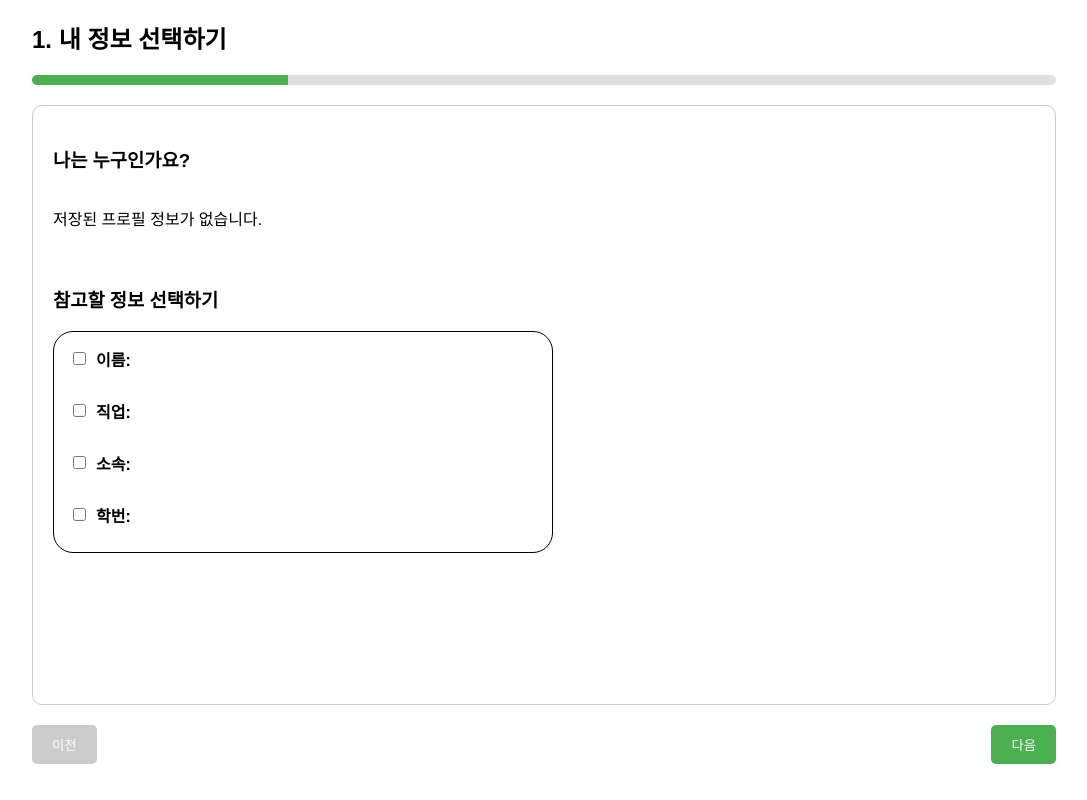
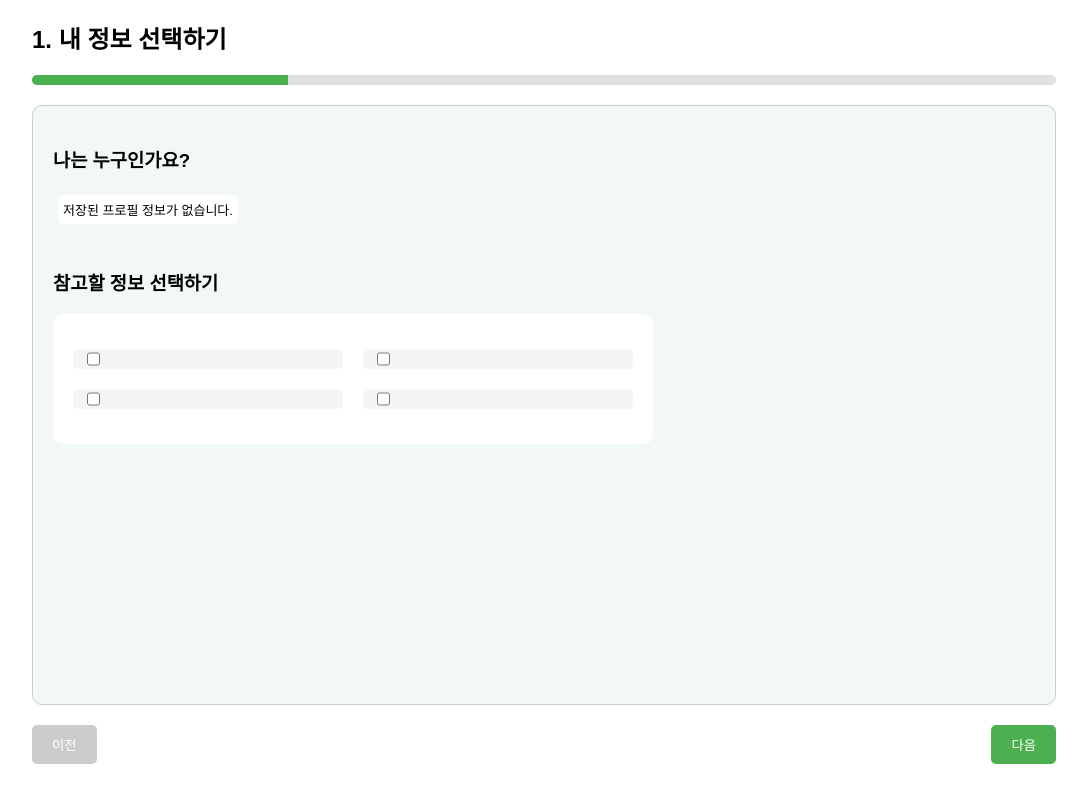
Before and after one commit to zhzkal2/piyak-hackathon, a React (Create React App) app in the folder frontend/: page /send-mail in a window 1280 px wide. Shown: the whole page, without its empty margins (96-1183 px from the left). Built offline with nearby package versions, Linux system fonts and the light colour scheme.

Commit message:
Style: 메일 보내기 기능 디자인 추가

```diff
--- a/frontend/src/components/Form1Picker/Form1Picker.css
+++ b/frontend/src/components/Form1Picker/Form1Picker.css
@@ -13,13 +13,32 @@
   flex-wrap: wrap;
   margin-bottom: 20px;
 
+  & section {
+    width: 300px;
+    height: 150px;
+    background-color: #d4f7f9;
+    padding: 10px;
+    border-radius: 10px;
+    cursor: pointer;
+    margin-right: 20px;
+    display: flex;
+    flex-wrap: wrap;
+  }
+
   & div {
-    background-color: whitesmoke;
-    padding: 10px;
-    border-radius: 20px;
-    cursor: pointer;
-    border: 1px solid #ccc;
-    margin-right: 20px;
+    width: 50%;
+  }
+
+  & strong {
+    font-size: 13px;
+  }
+
+  & p {
+    background-color: white;
+    font-size: 13px;
+    padding: 5px;
+    margin: 5px;
+    border-radius: 5px;
   }
 }
 
@@ -28,17 +47,27 @@
 }
 
 .profile-select-result {
-  width: 90%;
-  max-width: 500px;
-  border: 1px solid #000;
-  padding: 15px;
-  border-radius: 20px;
-}
+  width: 600px;
+  height: 130px;
+  border-radius: 10px;
+  display: flex;
+  flex-wrap: wrap;
+  justify-content: center;
+  align-content: center;
+  background-color: white;
 
-label {
-  display: flex;
-  align-items: center;
-  margin-bottom: 10px;
+  & label {
+    width: 45%;
+    display: flex;
+    background-color: #d4f7f9;
+    margin: 10px;
+    padding: 0 10px;
+    border-radius: 5px;
+  }
+
+  & p {
+    margin: 10px;
+  }
 }
 
 input[type="checkbox"] {
--- a/frontend/src/components/Form1Picker/Form1Picker.jsx
+++ b/frontend/src/components/Form1Picker/Form1Picker.jsx
@@ -86,32 +86,63 @@ export default function Form1Picker() {
       <div className="profile-select-options">
         {profiles.length > 0 ? (
           profiles.map((profile, index) => (
-            <div
+            <section
               key={index}
               onClick={() => handleSelectProfile(profile)}
               style={{
-                cursor: "pointer",
-                border: "1px solid #ccc",
-                padding: "10px",
-                margin: "10px 0",
-                borderRadius: "10px",
                 backgroundColor:
-                  selectedProfile === profile ? "#f0f0f0" : "#fff",
+                  selectedProfile === profile ? "#d4f7f9" : "#fff",
               }}
             >
-              <p>
-                <strong>이름:</strong> {profile.name || "정보 없음"}
-              </p>
-              <p>
-                <strong>직업:</strong> {profile.job || "정보 없음"}
-              </p>
-              <p>
-                <strong>소속:</strong> {profile.affiliation || "정보 없음"}
-              </p>
-              <p>
-                <strong>학번:</strong> {profile.number || "정보 없음"}
+              <div>
+                <strong>이름</strong>
+                <p
+                  style={{
+                    backgroundColor:
+                      selectedProfile === profile ? "" : "whitesmoke",
+                    color: selectedProfile === profile ? "" : "gray",
+                  }}
+                >
+                  {profile.name || "정보 없음"}
                 </p>
               </div>
+              <div>
+                <strong>직업</strong>
+                <p
+                  style={{
+                    backgroundColor:
+                      selectedProfile === profile ? "" : "whitesmoke",
+                    color: selectedProfile === profile ? "" : "gray",
+                  }}
+                >
+                  {profile.job || "정보 없음"}
+                </p>
+              </div>
+              <div>
+                <strong>소속</strong>
+                <p
+                  style={{
+                    backgroundColor:
+                      selectedProfile === profile ? "" : "whitesmoke",
+                    color: selectedProfile === profile ? "" : "gray",
+                  }}
+                >
+                  {profile.affiliation || "정보 없음"}
+                </p>
+              </div>
+              <div>
+                <strong>학번</strong>
+                <p
+                  style={{
+                    backgroundColor:
+                      selectedProfile === profile ? "" : "whitesmoke",
+                    color: selectedProfile === profile ? "" : "gray",
+                  }}
+                >
+                  {profile.number || "정보 없음"}
+                </p>
+              </div>
+            </section>
           ))
         ) : (
           <p>저장된 프로필 정보가 없습니다.</p>
@@ -120,43 +151,56 @@ export default function Form1Picker() {
 
       <h3>참고할 정보 선택하기</h3>
       <div className="profile-select-result">
-        <div>
-          <label>
+        <label
+          style={{
+            backgroundColor: selectedFields.name ? "#d4f7f9" : "whitesmoke",
+          }}
+        >
           <input
             type="checkbox"
             checked={selectedFields.name}
             onChange={() => handleCheckboxChange("name")}
           />
-            <strong>이름:</strong> {selectedProfile.name}
+          <p>{selectedProfile.name}</p>
         </label>
-          <br />
-          <label>
+        <label
+          style={{
+            backgroundColor: selectedFields.job ? "#d4f7f9" : "whitesmoke",
+          }}
+        >
           <input
             type="checkbox"
             checked={selectedFields.job}
             onChange={() => handleCheckboxChange("job")}
           />
-            <strong>직업:</strong> {selectedProfile.job}
+          <p>{selectedProfile.job}</p>
         </label>
-          <br />
-          <label>
+        <label
+          style={{
+            backgroundColor: selectedFields.affiliation
+              ? "#d4f7f9"
+              : "whitesmoke",
+          }}
+        >
           <input
             type="checkbox"
             checked={selectedFields.affiliation}
             onChange={() => handleCheckboxChange("affiliation")}
           />
-            <strong>소속:</strong> {selectedProfile.affiliation}
+          <p>{selectedProfile.affiliation}</p>
         </label>
-          <br />
-          <label>
+        <label
+          style={{
+            backgroundColor: selectedFields.number ? "#d4f7f9" : "whitesmoke",
+          }}
+        >
           <input
             type="checkbox"
             checked={selectedFields.number}
             onChange={() => handleCheckboxChange("number")}
           />
-            <strong>학번:</strong> {selectedProfile.number}
+          <p>{selectedProfile.number}</p>
         </label>
-        </div>
       </div>
     </div>
   );
--- a/frontend/src/components/Form2Picker/Form2Picker.jsx
+++ b/frontend/src/components/Form2Picker/Form2Picker.jsx
@@ -11,6 +11,7 @@ function RecipientInputField({ label, type, value, required, onChange }) {
         value={value}
         required={required}
         onChange={onChange}
+        placeholder={`${label}을 입력해주세요`}
       />
     </div>
   );
@@ -58,6 +59,7 @@ export default function Form2Picker() {
         <span>상대방은 누구인가요?</span>
       </title>
       <section>
+        <div>
           <RecipientInputField
             label="이름"
             type="text"
@@ -72,6 +74,7 @@ export default function Form2Picker() {
             required={true}
             onChange={(e) => handleChange("recipientMail", e.target.value)}
           />
+        </div>
       </section>
     </div>
   );
--- a/frontend/src/components/Form3Picker/Form3Picker.css
+++ b/frontend/src/components/Form3Picker/Form3Picker.css
@@ -3,6 +3,11 @@
   max-width: 600px;
   margin: 0 auto;
   text-align: center;
+
+  & h3 {
+    font-size: 16px;
+    text-align: start;
+  }
 }
 
 .form3-textarea {
@@ -10,8 +15,8 @@
   height: 100px;
   margin: 10px 0 20px;
   padding: 10px;
-  border: 1px solid #ccc;
   border-radius: 5px;
+  border: none;
   font-size: 14px;
   resize: none;
 }
--- a/frontend/src/components/Form3Picker/Form3Picker.jsx
+++ b/frontend/src/components/Form3Picker/Form3Picker.jsx
@@ -43,9 +43,9 @@ export default function Form3Picker() {
 
   return (
     <div className="form3-picker-container">
-      <h3>*어떤 상황인가요?</h3>
+      <h3>* 어떤 상황인가요?</h3>
       <textarea
-        placeholder="상황을 입력해주세요..."
+        placeholder="상황을 입력해주세요"
         value={formData.situation}
         onChange={(e) =>
           setFormData((prev) => ({ ...prev, situation: e.target.value }))
@@ -55,7 +55,7 @@ export default function Form3Picker() {
 
       <h3>원하는 답변</h3>
       <textarea
-        placeholder="원하는 답변을 입력해주세요..."
+        placeholder="원하는 답변을 입력해주세요"
         value={formData.desiredAnswer}
         onChange={(e) =>
           setFormData((prev) => ({ ...prev, desiredAnswer: e.target.value }))
--- a/frontend/src/components/Form4Picker/Form4Picker.css
+++ b/frontend/src/components/Form4Picker/Form4Picker.css
@@ -6,16 +6,19 @@
   border-radius: 10px;
 }
 
-.generated-email {
-  flex: 2;
-  border-right: 1px solid #ccc;
-  padding-right: 20px;
+.left-section {
+  width: 50%;
 }
 
-.email-title {
-  font-size: 18px;
-  font-weight: bold;
-  margin-bottom: 10px;
+.generated-email {
+  padding-right: 20px;
+
+  & div {
+    background-color: white;
+    padding: 15px;
+    border-radius: 10px;
+    font-size: 14px;
+  }
 }
 
 .recipient {
@@ -28,15 +31,14 @@
   font-weight: bold;
 }
 
-.email-content {
-  background-color: #f9f9f9;
-  padding: 15px;
-  border-radius: 5px;
-  font-size: 14px;
+.generated-content p {
+  margin: 0;
+  line-height: 1.5;
   white-space: pre-wrap;
 }
 
 .right-section {
+  width: 50%;
   flex: 1;
   display: flex;
   flex-direction: column;
@@ -47,11 +49,10 @@
   width: 100%;
   height: 80px;
   resize: none;
-  border: 1px solid #ccc;
+  border: none;
   border-radius: 5px;
   padding: 10px;
   font-size: 14px;
-  font-family: inherit;
 }
 
 .file-upload {
--- a/frontend/src/styles/SendMail.css
+++ b/frontend/src/styles/SendMail.css
@@ -8,4 +8,5 @@
   min-height: 600px;
   border: 1px solid #ccc;
   border-radius: 10px;
+  background-color: #f2f8f8;
 }
```
Also changed, not shown: frontend/src/components/Form2Picker/Form2Picker.css (+29 -14 lines), frontend/src/components/Form4Picker/Form4Picker.jsx (+7 -5 lines). Lines whose indentation alone changed are shown as unchanged.
